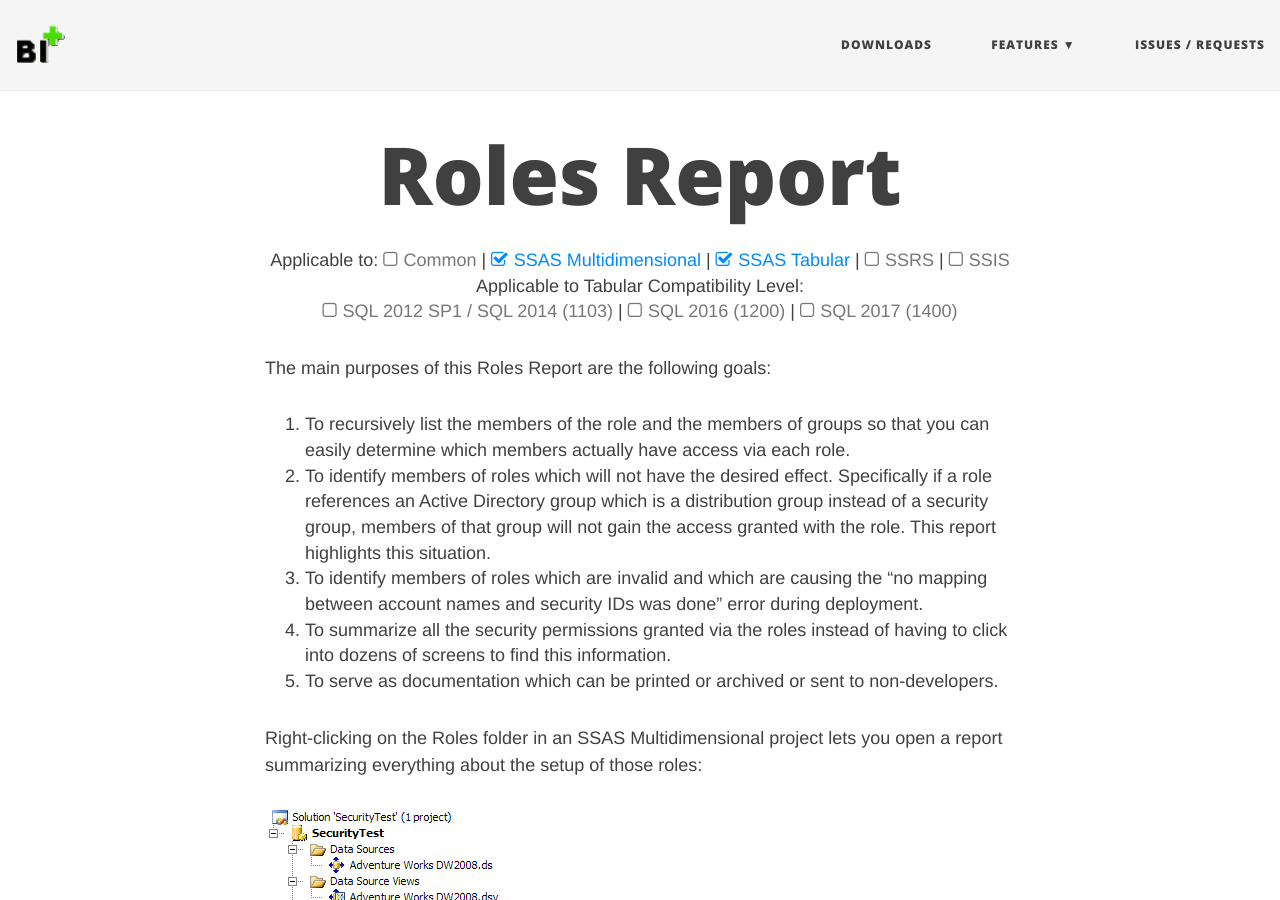
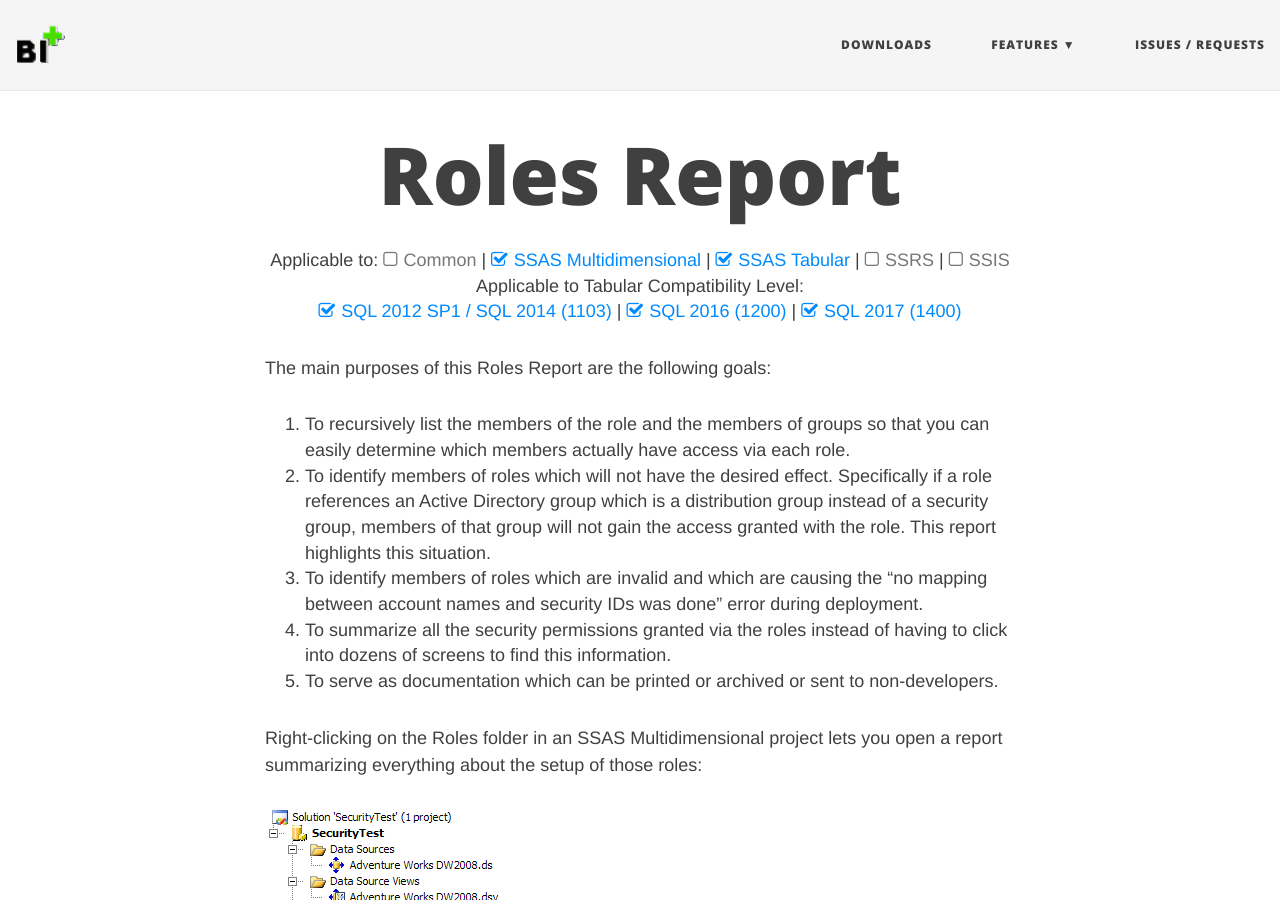
Before and after one commit to BIDeveloperExtensions/bideveloperextensions.github.io, a Jekyll site: the page built from _features/RolesReport.md, in a window 1280 px wide and 900 px high. Built offline with Jekyll 4.4.1, drawn with Linux system fonts in a browser that asks for light colours; nearby versions of some CDN libraries.

```diff
--- a/_data/compatibilitylevels.yml
+++ b/_data/compatibilitylevels.yml
@@ -1,6 +1,6 @@
-- name: "1103"
+- name: 1103
   title: "SQL 2012 SP1 / SQL 2014 (1103)"
-- name: "1200"
+- name: 1200
   title: "SQL 2016 (1200)"
-- name: "1400"
+- name: 1400
   title: "SQL 2017 (1400)"
```
